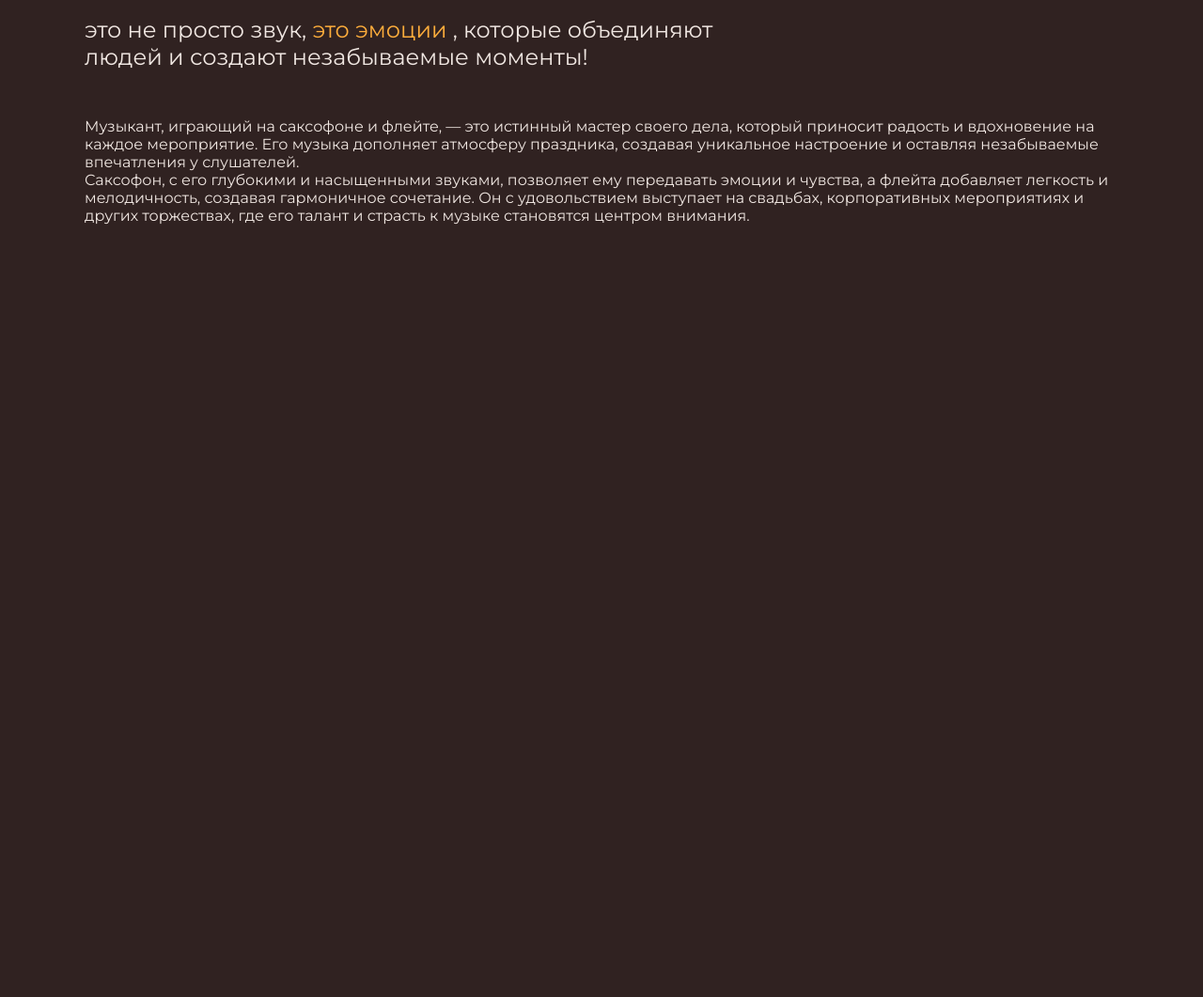
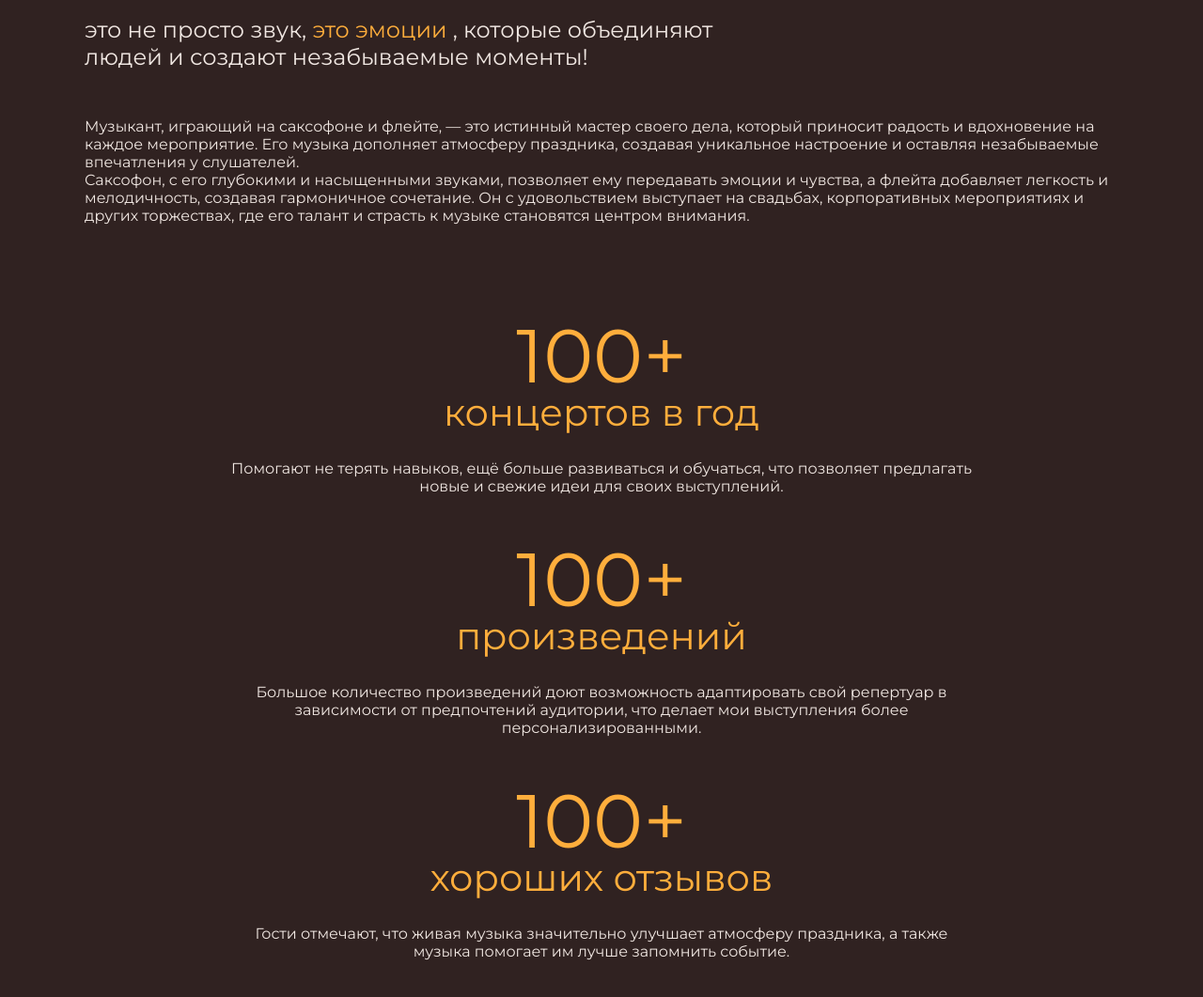
Before and after one commit to LapkiWEB/AlexSax, a plain HTML site: page app/index.html in a window 1280 px wide. Shown: the part 817-1878 px from the top of the page at 94% size. Before the commit the page ends 1106 px from the top, so only its background shows below. Drawn offline with Linux system fonts and the light colour scheme; files whose address does not match are found by name.

Commit message:
add section adv + adaptive

```diff
--- a/app/index.html
+++ b/app/index.html
@@ -215,6 +215,52 @@
         </div>
       </section>
 
+      <section class="adv section">
+        <div class="container">
+          <div class="adv__inner">
+            <div class="adv__item">
+              <div class="adv__item-numbers">
+                100+
+              </div>
+              <div class="adv__item-numbers__title">
+                концертов в год
+              </div>
+              <p class="adv__item-text">
+                Помогают не терять навыков, ещё больше развиваться и обучаться, что позволяет предлагать новые и свежие
+                идеи для своих
+                выступлений.
+              </p>
+            </div>
+
+            <div class="adv__item">
+              <div class="adv__item-numbers">
+                100+
+              </div>
+              <div class="adv__item-numbers__title">
+              произведений
+              </div>
+              <p class="adv__item-text">
+                Большое количество произведений доют возможность адаптировать свой репертуар в зависимости от предпочтений аудитории,
+                что делает мои выступления более персонализированными.
+              </p>
+            </div>
+
+            <div class="adv__item">
+              <div class="adv__item-numbers">
+                100+
+              </div>
+              <div class="adv__item-numbers__title">
+              хороших отзывов
+              </div>
+              <p class="adv__item-text">
+                Гости отмечают, что живая музыка значительно улучшает атмосферу праздника, а также музыка помогает им лучше запомнить
+                событие.
+              </p>
+            </div>
+          </div>
+        </div>
+      </section>
+
 
     </main>
     <footer class="footer">
--- a/app/scss/_media.scss
+++ b/app/scss/_media.scss
@@ -1,3 +1,10 @@
+@media(max-width: 1600px) {
+  .adv__inner {
+    flex-wrap: wrap;
+    justify-content: space-around;
+  }
+}
+
 @media(max-width: 1400px) {
   .header__logo {
     width: 50px;
@@ -5,6 +12,25 @@
 
   .menu-list+.menu-list {
     margin-left: 30px;
+  }
+
+  .adv__inner {
+    justify-content: center;
+  }
+
+  .adv__item {
+    max-width: 800px;
+    text-align: center;
+  }
+
+  .adv__item-numbers {
+    font-size: 80px;
+    line-height: 80px;
+  }
+
+  .adv__item-numbers__title {
+    font-size: 40px;
+    line-height: 40px;
   }
 }
 
@@ -138,6 +164,20 @@
   }
 }
 
+@media(max-width: 800px) {
+  .adv__item-numbers {
+    font-size: 60px;
+    line-height: 60px;
+  }
+
+  .adv__item-numbers__title {
+    font-size: 32px;
+    line-height: 32px;
+    margin-bottom: 20px;
+  }
+}
+
+
 @media(max-width: 700px) {
   .main__screen-title {
     font-size: 50px;
@@ -175,6 +215,17 @@
   .main-offer__text {
     font-size: 18px;
   }
+
+  .adv__item-numbers {
+    font-size: 40px;
+    line-height: 40px;
+  }
+
+  .adv__item-numbers__title {
+    font-size: 24px;
+    line-height: 24px;
+    margin-bottom: 20px;
+  }
 }
 
 @media(max-width: 500px) {
--- a/app/scss/style.scss
+++ b/app/scss/style.scss
@@ -252,4 +252,31 @@
 
 // end section main-offer
 
+
+// start section adv
+.adv__inner {
+  display: flex;
+  justify-content: space-between;
+  gap: 50px
+}
+
+.adv__item {
+  max-width: 520px;
+  width: 100%;
+}
+
+.adv__item-numbers {
+  font-size: 96px;
+  line-height: 96px;
+  color: $yellow;
+}
+
+.adv__item-numbers__title {
+  font-size: 40px;
+  color: $yellow;
+  margin-bottom: 30px;
+}
+
+// end section adv
+
 @import 'media';
```
Also changed, not shown: app/css/style.min.css.
